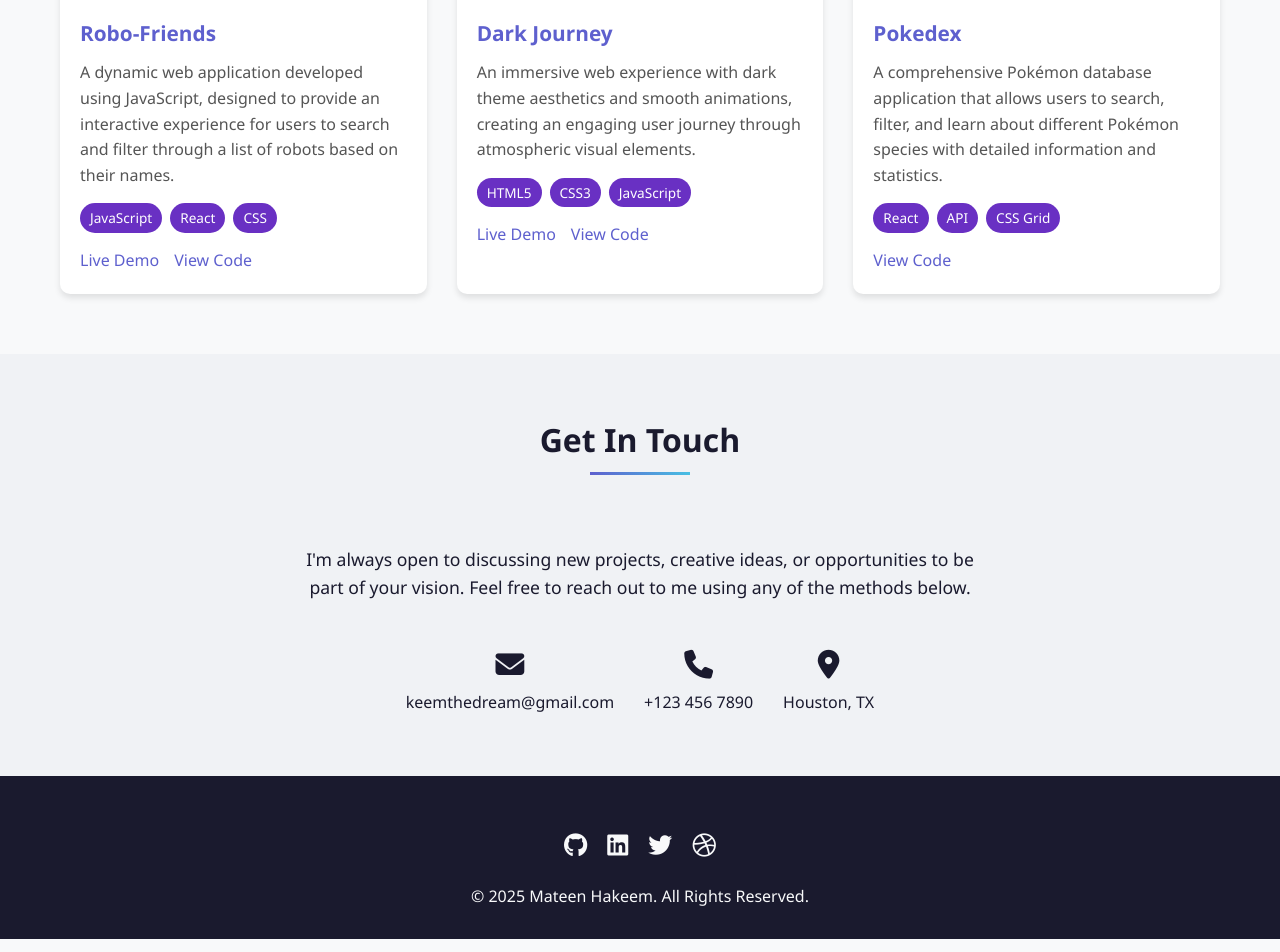
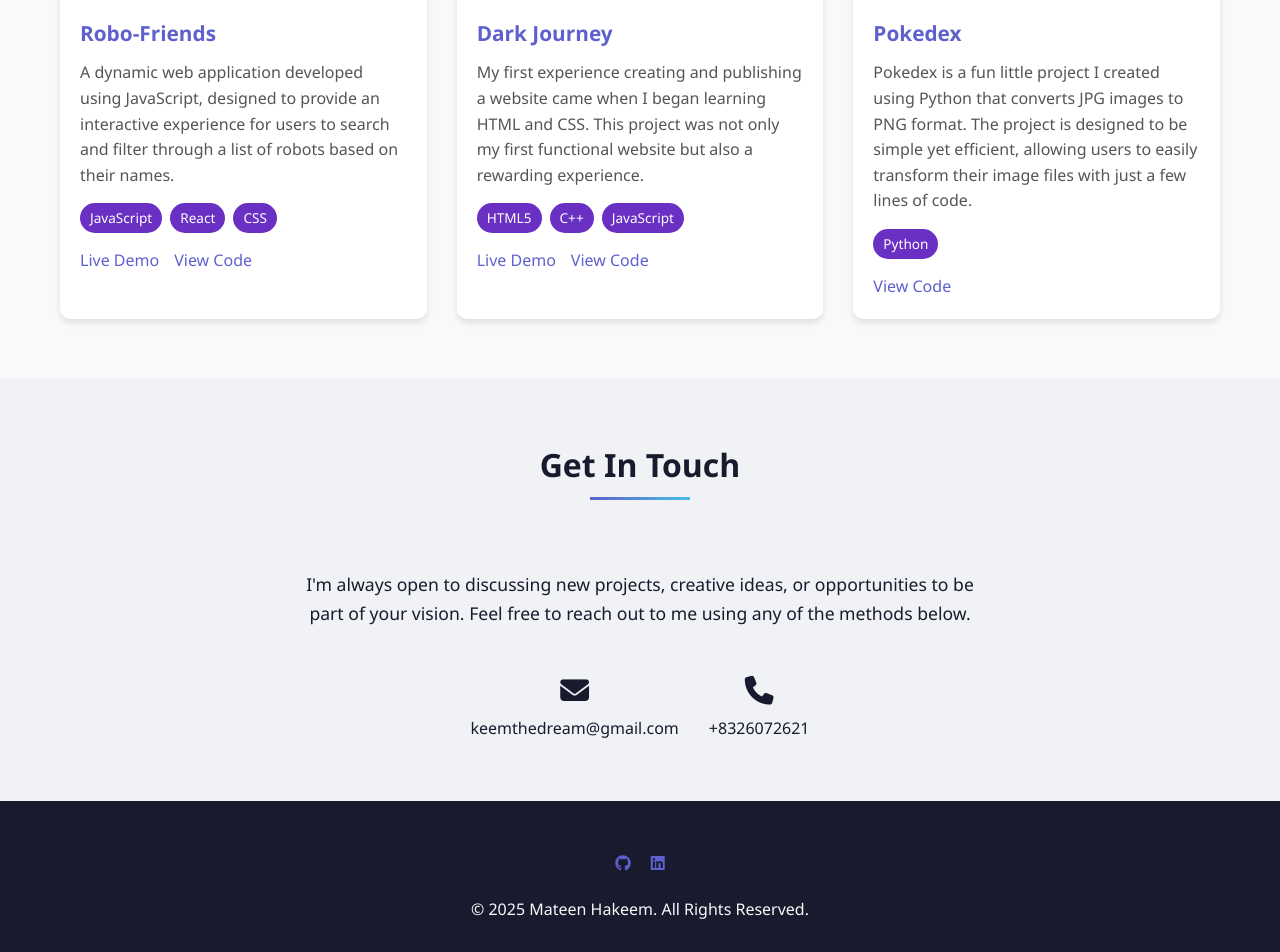
Before and after one commit to Keemthedraem/keemthedream.io, a plain HTML site: page index.html in a window 1280 px wide. Shown: the part 1630-2582 px from the top of the page. Drawn offline with Linux system fonts and the light colour scheme.

Commit message:
Update index.html

```diff
--- a/index.html
+++ b/index.html
@@ -508,10 +508,10 @@
                     <img src="/api/placeholder/400/200" alt="Dark Journey Project" class="project-image">
                     <div class="project-details">
                         <h3>Dark Journey</h3>
-                        <p>An immersive web experience with dark theme aesthetics and smooth animations, creating an engaging user journey through atmospheric visual elements.</p>
+                        <p>My first experience creating and publishing a website came when I began learning HTML and CSS. This project was not only my first functional website but also a rewarding experience.</p>
                         <div class="project-tags">
                             <span class="project-tag">HTML5</span>
-                            <span class="project-tag">CSS3</span>
+                            <span class="project-tag">C++</span>
                             <span class="project-tag">JavaScript</span>
                         </div>
                         <div class="project-links">
@@ -526,11 +526,9 @@
                     <img src="/api/placeholder/400/200" alt="Pokedex Project" class="project-image">
                     <div class="project-details">
                         <h3>Pokedex</h3>
-                        <p>A comprehensive Pokémon database application that allows users to search, filter, and learn about different Pokémon species with detailed information and statistics.</p>
+                        <p>Pokedex is a fun little project I created using Python that converts JPG images to PNG format. The project is designed to be simple yet efficient, allowing users to easily transform their image files with just a few lines of code.</p>
                         <div class="project-tags">
-                            <span class="project-tag">React</span>
-                            <span class="project-tag">API</span>
-                            <span class="project-tag">CSS Grid</span>
+                            <span class="project-tag">Python</span>
                         </div>
                         <div class="project-links">
                             <a href="#" class="https://github.com/Keemthedraem/pokedex">View Code</a>
@@ -554,13 +552,9 @@
                         <i class="fas fa-envelope contact-icon"></i>
                         <span>keemthedream@gmail.com</span>
                     </a>
-                    <a href="tel:+1234567890" class="contact-link">
+                    <a href="tel:+8326072621" class="contact-link">
                         <i class="fas fa-phone contact-icon"></i>
-                        <span>+123 456 7890</span>
-                    </a>
-                    <a href="#" class="contact-link">
-                        <i class="fas fa-map-marker-alt contact-icon"></i>
-                        <span>Houston, TX</span>
+                        <span>+8326072621</span>
                     </a>
                 </div>
             </div>
@@ -571,10 +565,8 @@
     <footer>
         <div class="container">
             <div class="social-links">
-                <a href="#" class="social-link"><i class="fab fa-github"></i></a>
-                <a href="#" class="social-link"><i class="fab fa-linkedin"></i></a>
-                <a href="#" class="social-link"><i class="fab fa-twitter"></i></a>
-                <a href="#" class="social-link"><i class="fab fa-dribbble"></i></a>
+                <a href="#" class="https://github.com/Keemthedraem"><i class="fab fa-github"></i></a>
+                <a href="#" class="https://www.linkedin.com/feed/"><i class="fab fa-linkedin"></i></a>
             </div>
             <p>&copy; 2025 Mateen Hakeem. All Rights Reserved.</p>
         </div>
```
